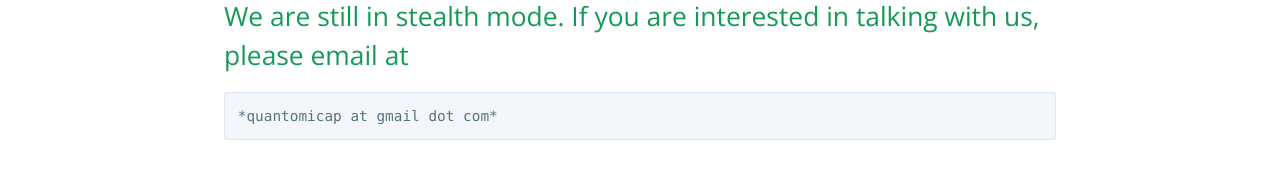
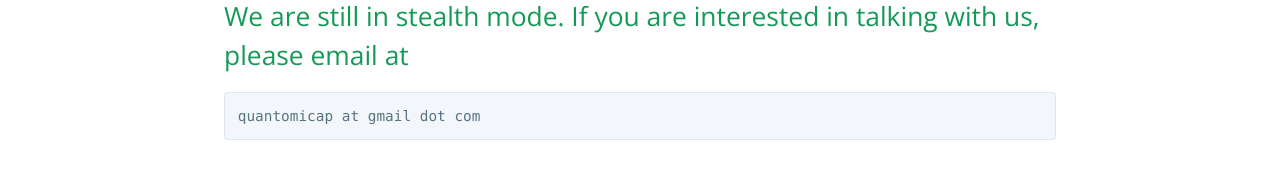
Before and after one commit to quantomicap/quantomicap.github.io, a Jekyll site: the page built from index.md, in a window 1280 px wide. Shown: the part 352-531 px from the top of the page. Built offline with Jekyll 4.4.1, drawn with Linux system fonts in a browser that asks for light colours; our own code applies the rules of GitHub Pages for plain Markdown files.

Commit message:
remove * from email address

````diff
--- a/index.md
+++ b/index.md
@@ -4,5 +4,5 @@ layout: default
 
 ## We are still in stealth mode. If you are interested in talking with us, please email at
 ```
-*quantomicap at gmail dot com*
+quantomicap at gmail dot com
 ```
````
